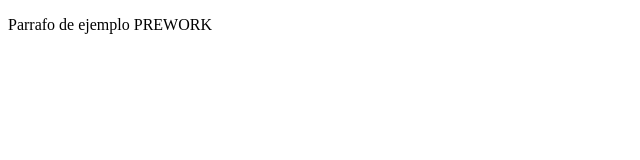
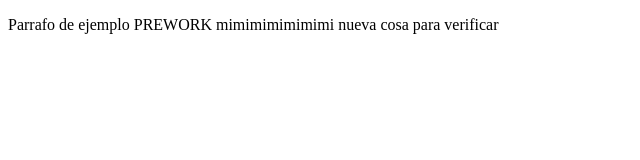
Before and after one commit to WorkCanonGH/PreWork-Config, a plain HTML site: page index.html in a window 1280 px wide. Shown: the whole page, without its empty margins (0-640 px from the left). Drawn offline with Linux system fonts and the light colour scheme.

Commit message:
cambios. Se agregaron cambios para la verificación de la configuración de Github

```diff
--- a/index.html
+++ b/index.html
@@ -8,7 +8,8 @@
 </head>
 <body>
     <p>
-        Parrafo de ejemplo PREWORK
+        Parrafo de ejemplo PREWORK mimimimimimimi nueva cosa para verificar
+
     </p>
 </body>
 </html>
```
